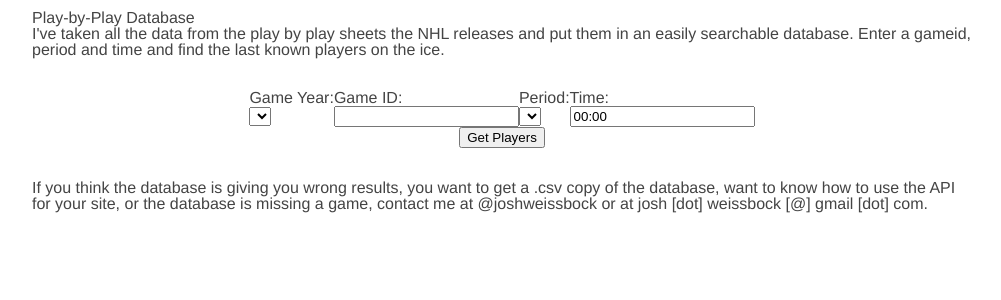
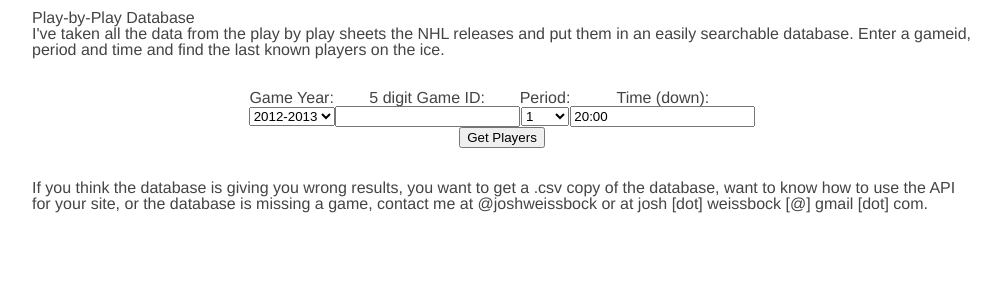
Before and after one commit to jweissbock/hockey-scoring-chances, a Flask app: template templates/pbp.html in a window 1280 px wide. Shown: the part 35-335 px from the top of the page, without its empty margins (138-1139 px from the left). Run offline with Flask 2, Linux system fonts and the light colour scheme; the template is opened without the code that fills it, so the values that code supplies are empty; some libraries are stand-ins or nearby versions.

Commit message:
fixing bug

```diff
--- a/app.py
+++ b/app.py
@@ -38,9 +38,37 @@ def teardown_request(exception):
 def home():
   return render_template('home.html')
 
-@app.route('/pBp')
+@app.route('/pbp', methods=['GET', 'POST'])
 def pbp():
-	return render_template('pbp.html')
+	message = None
+	if request.method == 'POST':
+		gyear = request.form['gyear']
+		gid = request.form['gameid']
+		gameid = str(gyear) + '0' + str(gid)
+		period = request.form['period']
+		time = request.form['time']
+
+		foo = time[:2]
+		bar = time[3:5]
+
+		# check if gid is in db
+		# check if time is under 1200s
+		# send back the old values to the form
+
+		if not gyear.isdigit() or int(gyear) not in range(2007, 2013):
+			message = "Game year is not valid."
+		elif not gid.isdigit() or len(gid) != 5:
+			message = "Game ID is not valid."
+		elif period not in ['1','2','3', '4']:
+			message = "Period is not valid."
+		elif not re.match(r'^\d\d:\d\d$', time):
+			message = "Time is not in valid format"
+		elif int(foo)*60 + int(bar) > 1200:
+			message = "Time is too high."
+		else:
+			message = "Trying to find the items."
+	# SELECT * FROM pbp WHERE cast(timedown as integer) >= 1166 AND gid=30151 AND period = 1 ORDER BY gnumber DESC LIMIT 1;
+	return render_template('pbp.html', error=message)
 
 @app.route('/about')
 def about():
--- a/static/css/main.css
+++ b/static/css/main.css
@@ -263,3 +263,7 @@ h3 {
   color: #999;
   text-decoration: none;
 }
+
+.error {
+  color: red;
+}
--- a/templates/pbp.html
+++ b/templates/pbp.html
@@ -2,26 +2,39 @@
 {% block content %}
   <h>Play-by-Play Database</h2>
   <p>I've taken all the data from the play by play sheets the NHL releases and put them in an easily searchable database.  Enter a gameid, period and time and find the last known players on the ice.<br /><br />
+    {% if error %}<p class=error><strong>Error: </strong>{{ error }}</p>{% endif %}
+    <form action="{{ url_for('pbp') }}" method="post">
   <p style="margin-top: 1em; margin-bottom: 1em ">
-    <table style="margin: auto">
+    <table style="margin: auto; text-align: center; border-spacing: 10px">
       <tr>
         <td>Game Year:</td>
-        <td>Game ID:</td>
+        <td>5 digit Game ID:</td>
         <td>Period: </td>
-        <td>Time: </td>
+        <td>Time (down): </td>
       </tr>
       <tr>
-        <td><select></select></td>
-        <td><input type=text name=gameid></td>
-        <td><select></select></td>
-        <td><input type=text name=time value="00:00" /></td>
+        <td><select name="gyear">
+            <option value="2012">2012-2013</option>
+            <option value="2011">2011-2012</option>
+            <option value="2010">2010-2011</option>
+            <option value="2009">2009-2010</option>
+            <option value="2008">2008-2009</option>
+            <option value="2007">2007-2008</option></select></td>
+        <td><input type=text name=gameid maxlength="5"></td>
+        <td><select name="period">
+            <option value="1">1</option>
+            <option value="2">2</option>
+            <option value="3">3</option>
+            <option value="4">OT1</option></select></td>
+        <td><input type=text name=time value="20:00" maxlength="5" /></td>
       </tr>
       <tr>
         <td colspan="4" style="text-align: center">
-          <input type="button" value="Get Players">
+          <input type="submit" value="Get Players">
         </td>
       </tr>
     </table>
+  </form>
   </p><br /><br />
   <p>If you think the database is giving you wrong results, you want to get a .csv copy of the database, want to know how to use the API for your site, or the database is missing a game, contact me at @joshweissbock or at josh [dot] weissbock [@] gmail [dot] com.
 	</p><br /><br />
```
Also changed, not shown: getAllGames.py (+1 -1 lines), to-implement.txt (+15 -0 lines), hsc.db.
